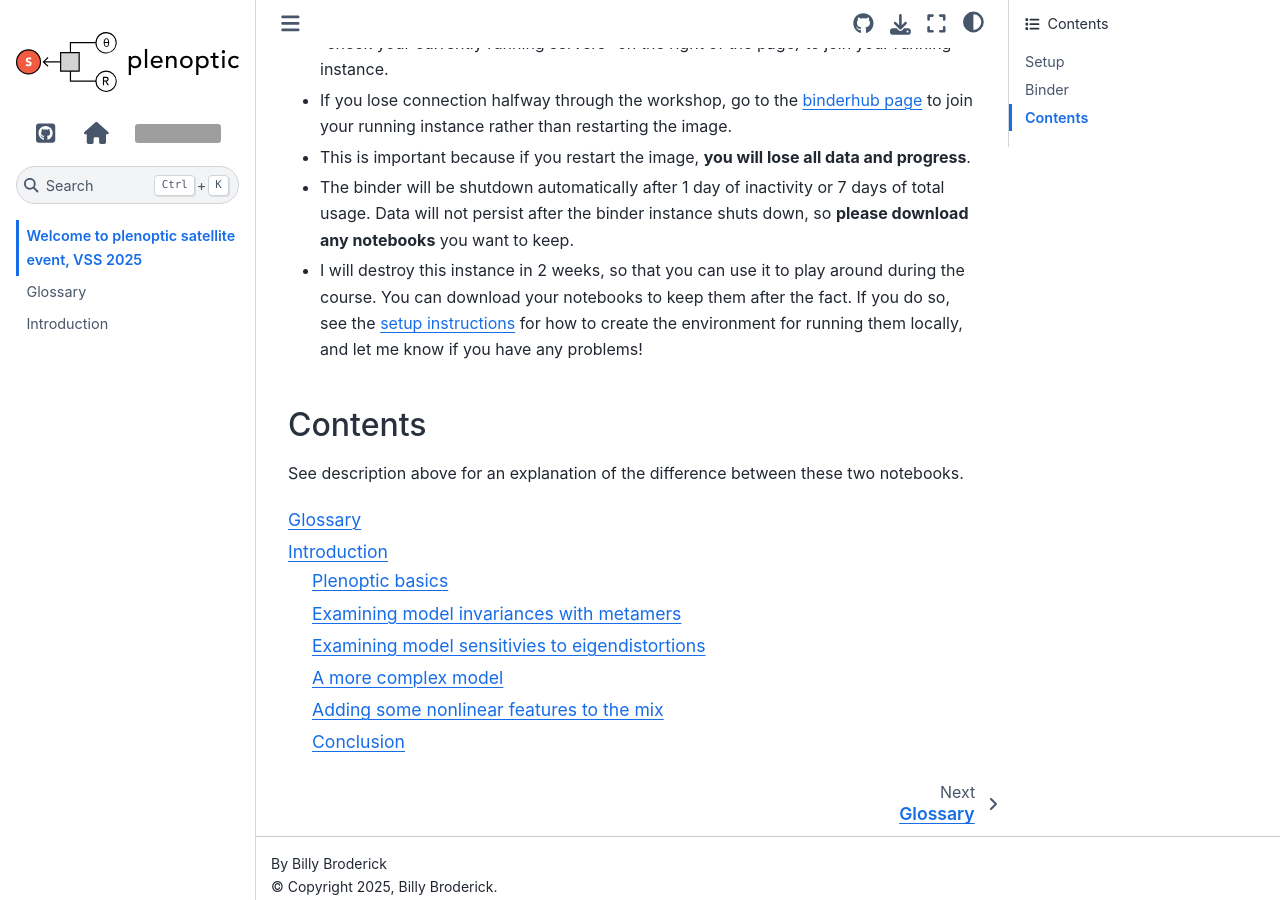
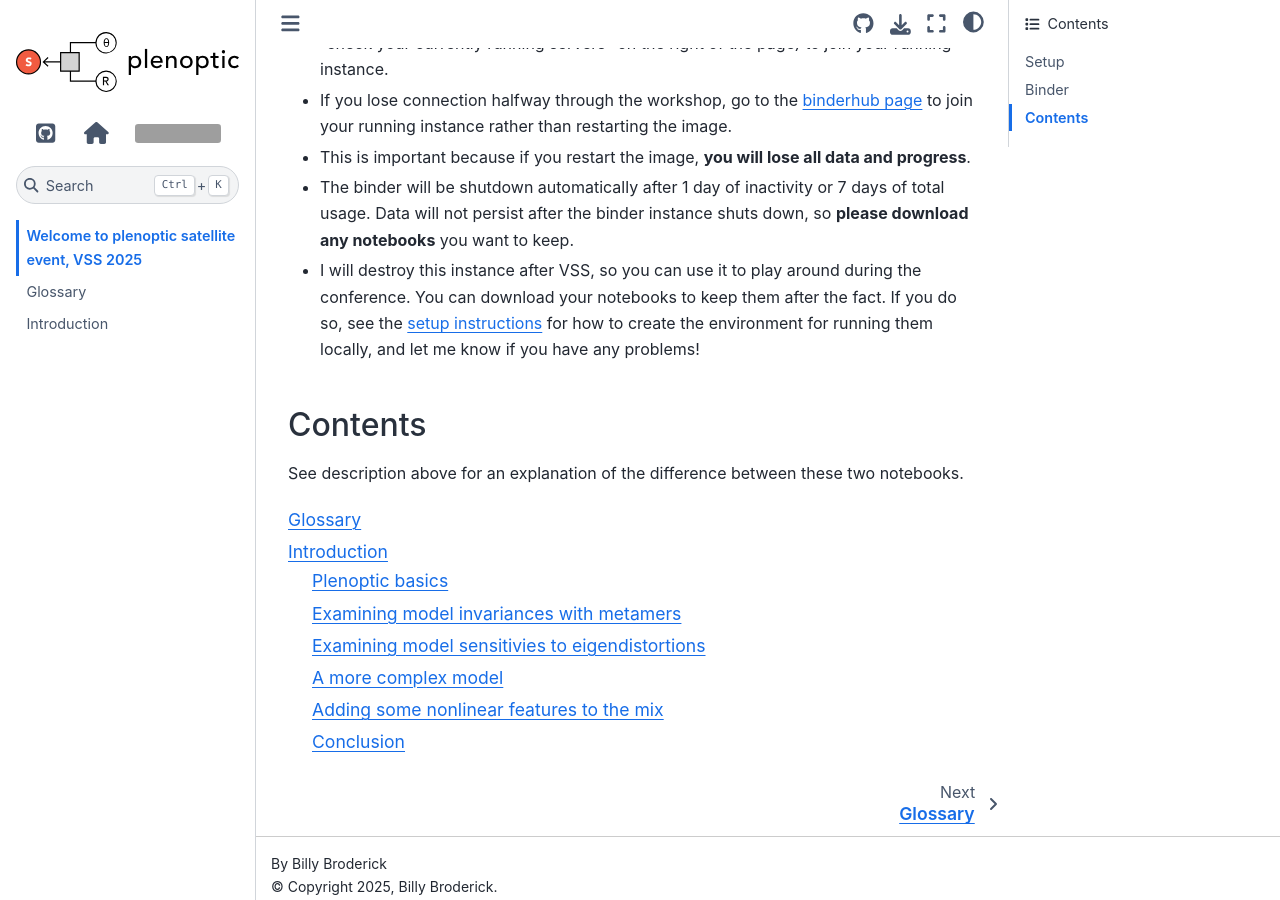
Before and after one commit to plenoptic-org/plenoptic-vss-2025, a Sphinx documentation site: the page built from docs/source/index.md, in a window 1280 px wide and 900 px high, scrolled down 2445 px. Built offline with Sphinx 7.4.7 and the Sphinx Book theme 1.1.4, drawn with Linux system fonts in a browser that asks for light colours; pages that are not in the unit, such as notebooks, are missing from menus; grey boxes are pictures that could not be loaded.

Commit message:
updates vss text

```diff
--- a/docs/source/index.md
+++ b/docs/source/index.md
@@ -66,7 +66,7 @@ Some usage notes:
 - If you lose connection halfway through the workshop, go to the [binderhub page](https://binder.flatironinstitute.org/hub/hub/home) to join your running instance rather than restarting the image.
 - This is important because if you restart the image, **you will lose all data and progress**.
 - The binder will be shutdown automatically after 1 day of inactivity or 7 days of total usage. Data will not persist after the binder instance shuts down, so **please download any notebooks** you want to keep.
-- I will destroy this instance in 2 weeks, so that you can use it to play around during the course. You can download your notebooks to keep them after the fact. If you do so, see the [setup instructions](#setup) for how to create the environment for running them locally, and let me know if you have any problems!
+- I will destroy this instance after VSS, so you can use it to play around during the conference. You can download your notebooks to keep them after the fact. If you do so, see the [setup instructions](#setup) for how to create the environment for running them locally, and let me know if you have any problems!
 
 ## Contents
 
```
